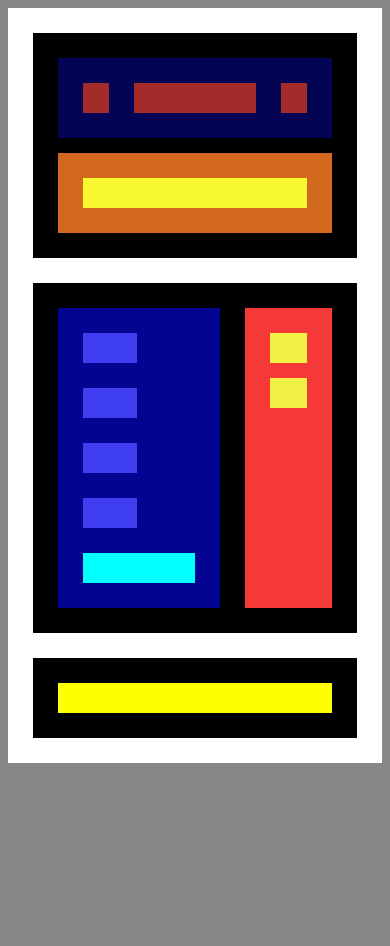
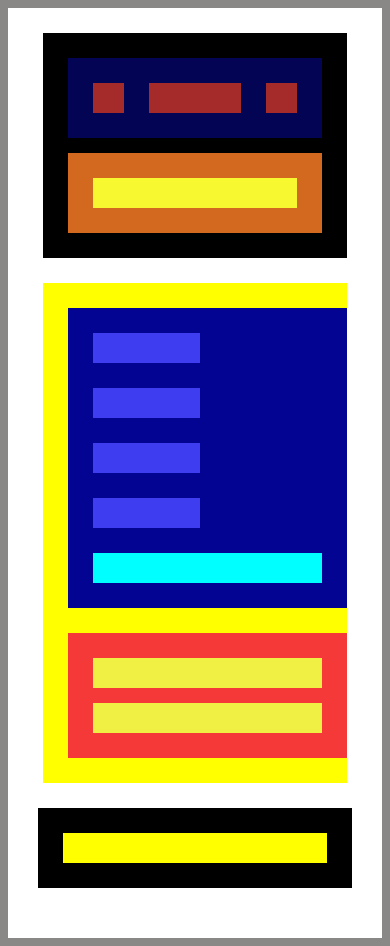
Before and after one commit to javijsgithub/S1.1, a plain HTML site: page index.html in a window 390 px wide. Before the commit the page ends 844 px from the top, so only its background shows below. Drawn offline with Linux system fonts and the light colour scheme.

Commit message:
añado estilos para version tablet

```diff
--- a/estilos.css
+++ b/estilos.css
@@ -122,3 +122,69 @@ body {
     width: 100%;
     height: 30px;
 }
+
+/*tablets*/
+
+@media screen and (max-width: 768px) {
+    .contenedor {
+        padding-top: 25px;
+        padding-bottom: 50px;
+    }
+    .caja-header {
+        margin-left: 35px;
+        margin-right: 35px;
+    }
+
+    .contenido-1 {
+       width: 20%;
+    }
+    .contenido-2 {
+        width: 60%;
+    }
+    .contenido-3 {
+        width: 20%;
+    }
+
+    .caja-medio {
+        background-color: yellow;
+        margin-left: 35px;
+        margin-right: 35px;
+        display: block;
+    }
+    .caja-medio-g {
+        width: 90%;
+        margin: auto;
+        margin-bottom: 25px;
+    }
+    .medio-g-1 {
+        width: 47%;
+    }
+    .medio-g-2 {
+        width: 47%;
+    }
+    .medio-g-3 {
+        width: 47%;
+    }
+    .medio-g-4 {
+        width: 47%;
+    }
+    .medio-g-5 {
+        width: 100%;
+    }
+    .caja-medio-p {
+        width: 90%;
+        margin: auto;
+    }
+    .medio-p-1  {
+        width: 100%;
+    }
+    .medio-p-2  {
+        width: 100%;
+    }
+
+    .caja-footer {
+        margin-left: 30px;
+        margin-right: 30px;
+    }
+
+}
```
